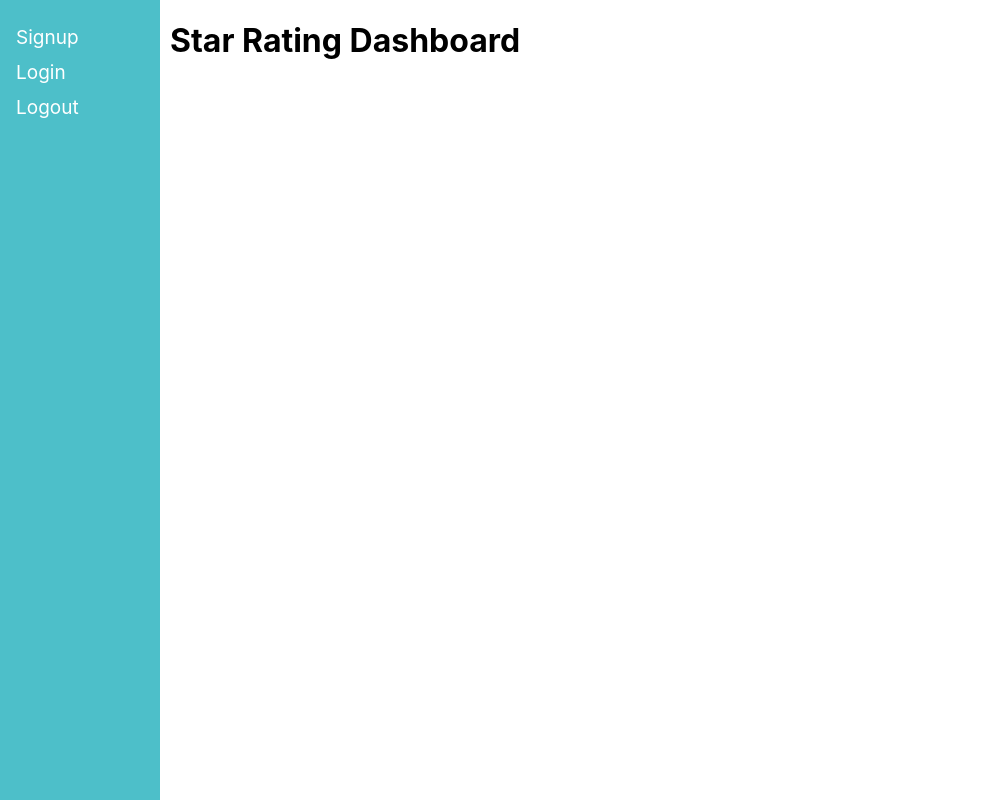
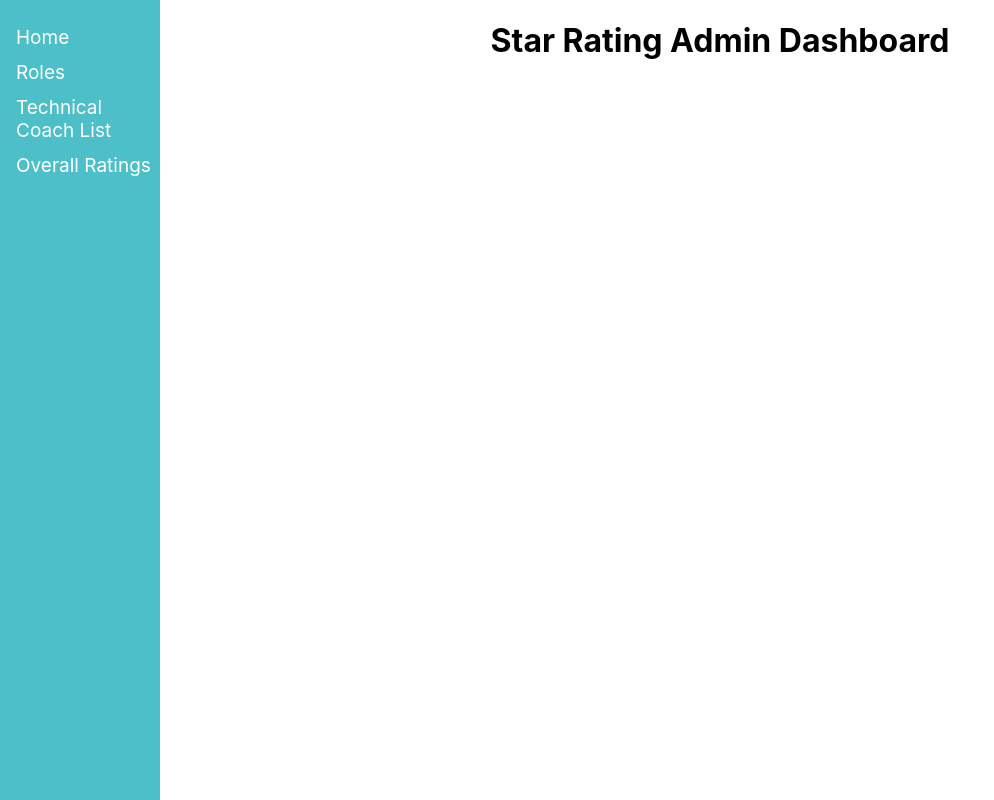
Before and after one commit to Enoch2k2/star-rating-dashboard-v-2-0, a React (Create React App) app in the folder client/: page / in a window 1280 px wide. Shown: the whole page, without its empty margins (0-994 px from the left). Built offline with nearby package versions, Linux system fonts and the light colour scheme.

Commit message:
center title of dashboard

```diff
--- a/client/src/App.js
+++ b/client/src/App.js
@@ -8,7 +8,7 @@ class App extends Component {
     return (
       <Router>
         <Switch>
-          <Route exact path="/" component={ HomeLayout } />
+          <Route exact path="/" component={ AdminLayout } />
         </Switch>
       </Router>
     );
--- a/client/src/containers/admin/AdminLayout.js
+++ b/client/src/containers/admin/AdminLayout.js
@@ -8,7 +8,7 @@ export class AdminLayout extends Component {
       <div>
         <AdminNavbar />
         <div className="main">
-          <h1>Star Rating Admin Dashboard</h1>
+          <h1 class="center">Star Rating Admin Dashboard</h1>
         </div>
       </div>
     )
--- a/client/src/containers/home/HomeLayout.js
+++ b/client/src/containers/home/HomeLayout.js
@@ -8,7 +8,7 @@ export class HomeLayout extends Component {
       <div>
         <HomeNavbar />
         <div className="main">
-          <h1>Star Rating Dashboard</h1>
+          <h1 class="center">Star Rating Dashboard</h1>
         </div>
       </div>
     )
--- a/client/src/index.css
+++ b/client/src/index.css
@@ -17,3 +17,7 @@ code {
   clear: both;
   display: table;
 }
+
+.center {
+  text-align: center;
+}
```
